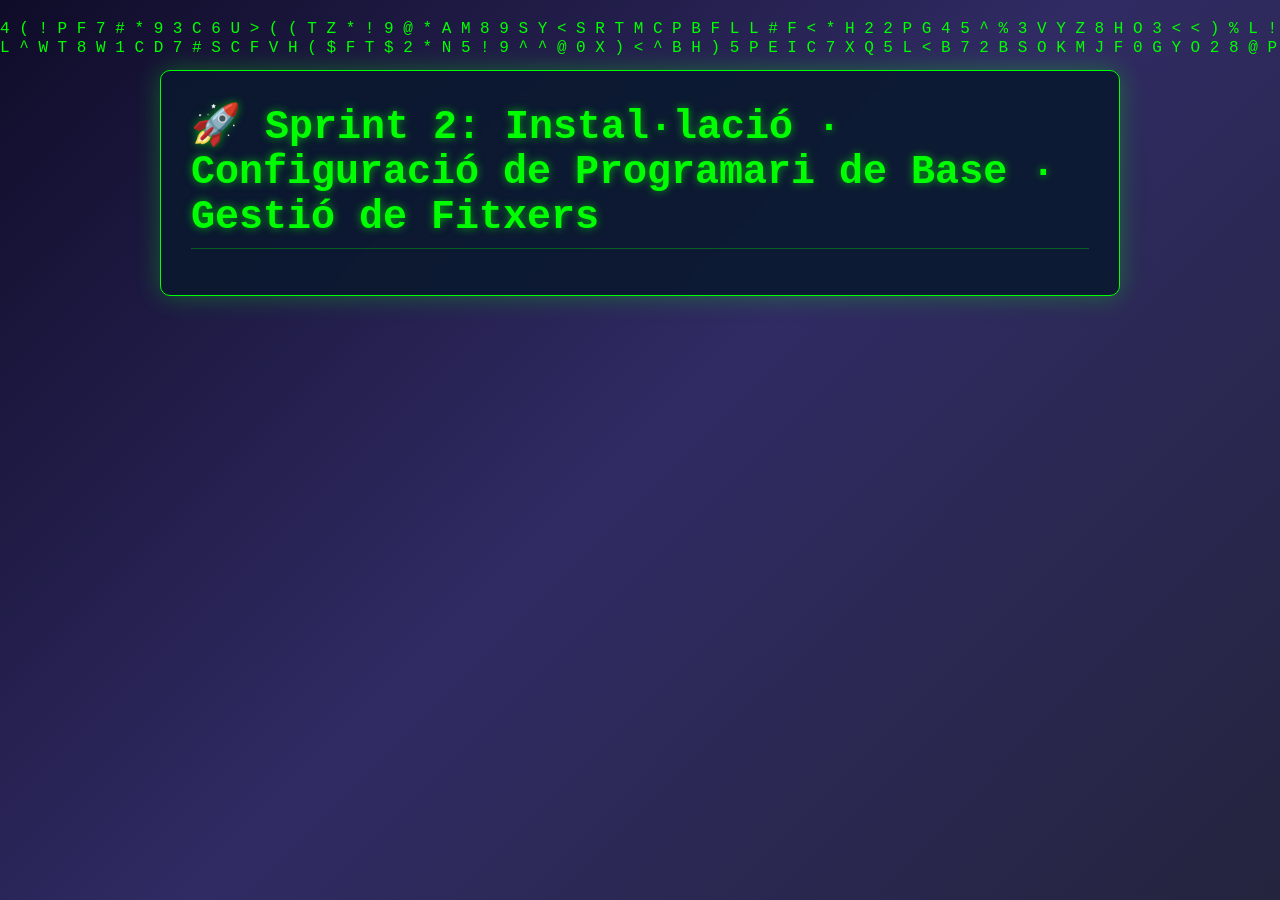
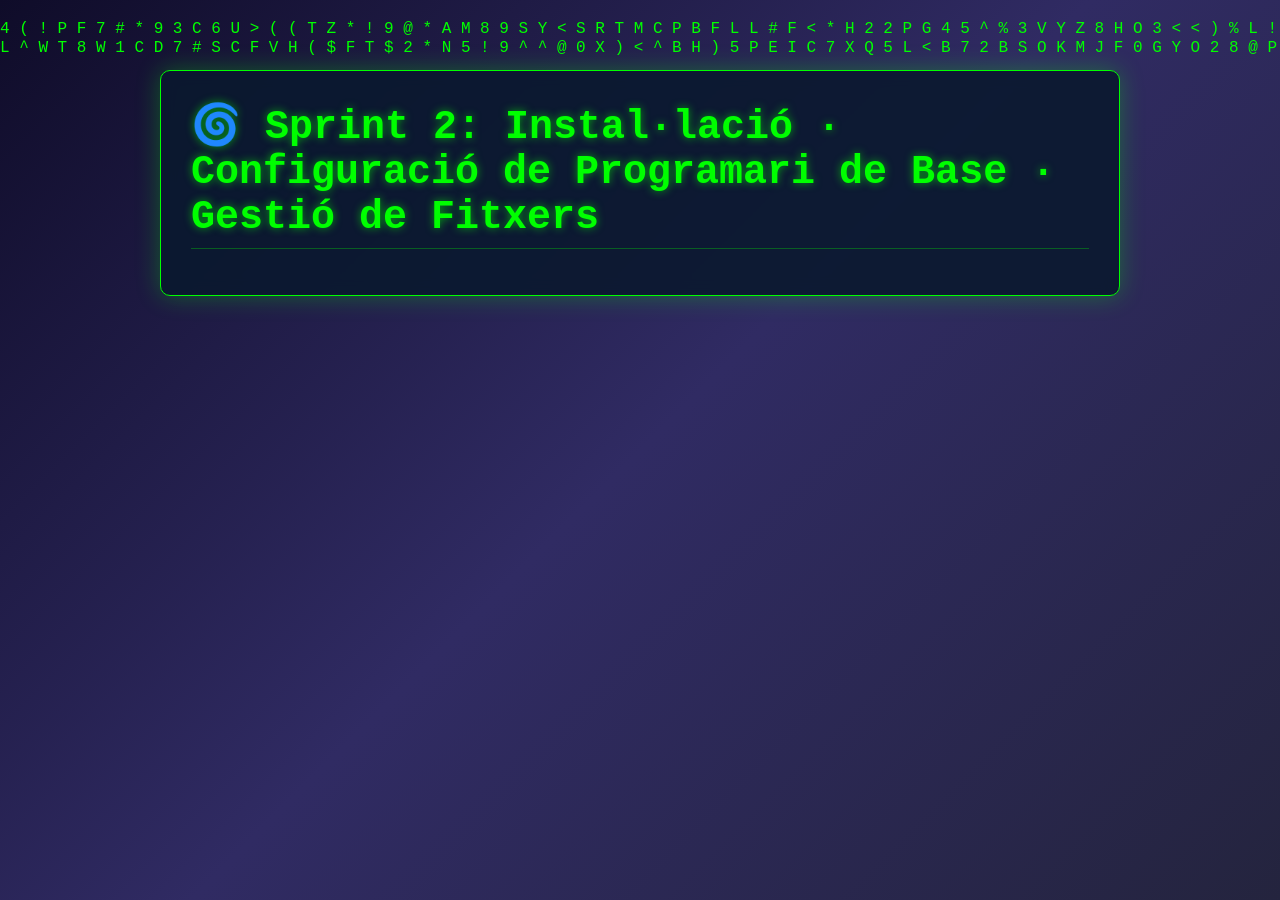
Before and after one commit to aarongarcia1/ISOPJ1, a Jekyll site: the page built from sp2/sp2.md, in a window 1280 px wide. Built offline with Jekyll 4.4.1, drawn with Linux system fonts in a browser that asks for light colours; our own code applies the rules of GitHub Pages for plain Markdown files.

```diff
--- a/sp2/sp2.md
+++ b/sp2/sp2.md
@@ -1 +1 @@
-# 🚀 Sprint 2: Instal·lació · Configuració de Programari de Base · Gestió de Fitxers
+#  🌀 Sprint 2: Instal·lació · Configuració de Programari de Base · Gestió de Fitxers
```
